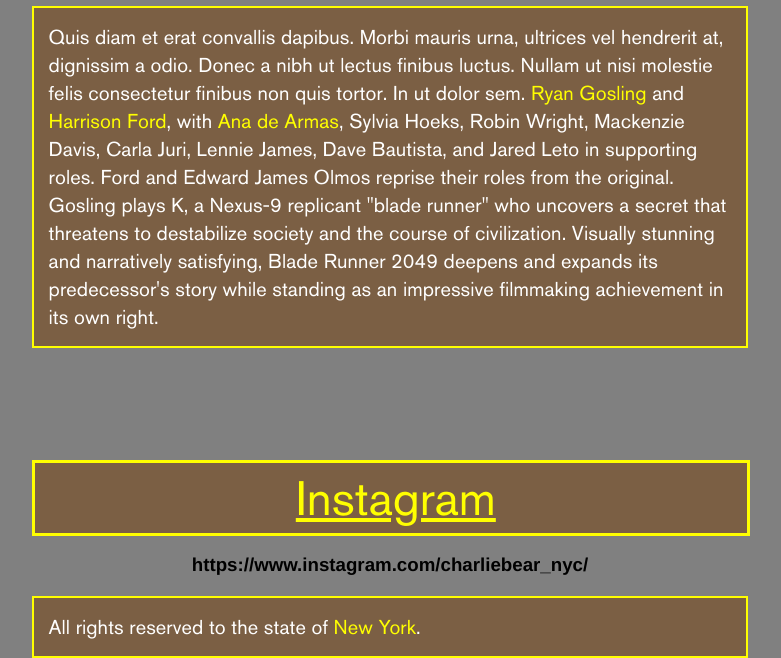
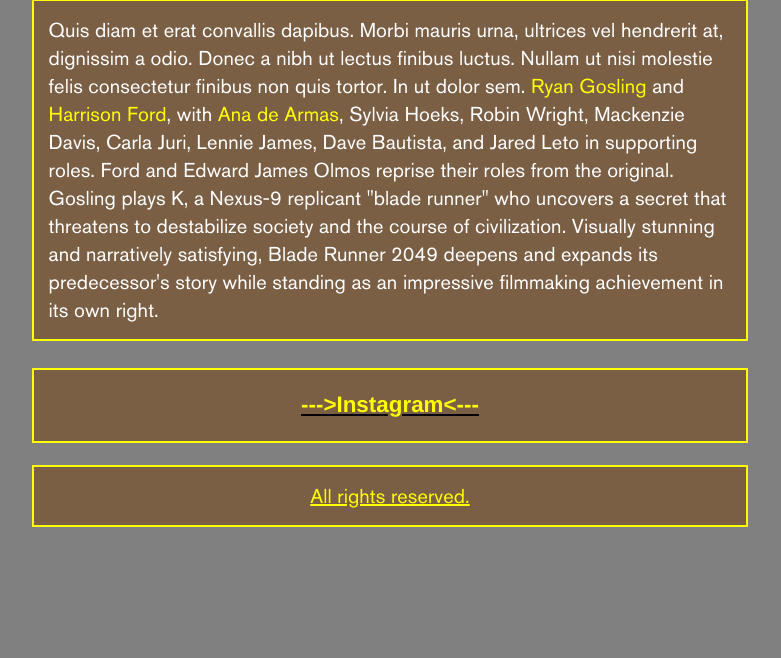
Before and after one commit to scottkayhan/scottkayhan.github.io, a PHP site: page / in a window 1280 px wide. Shown: the part 1984-2642 px from the top of the page, without its empty margins (250-1031 px from the left). After the commit the page ends 2511 px from the top, so only its background shows below. Run offline with PHP 8.4, Linux system fonts and the light colour scheme.

Commit message:
fixed footer

```diff
--- a/index.css
+++ b/index.css
@@ -197,8 +197,8 @@
      border: 5px solid yellow;
      color: white;
      text-decoration: underline;
-     margin-left: 15%;
-     margin-right: 15%;
+     margin-left: 20%;
+     margin-right: 20%;
     }
 
 form {
@@ -284,7 +284,7 @@
 
 
 footer {
-    background-color: transparent;
+    /*background-color: transparent;*/
     width: 100%;
     text-align: center;
 }
@@ -292,7 +292,15 @@
 /* Layout Styles ------------------ */
 
 
-
+h3 {
+    font-size: 1.4em;
+    background-color: #7B5F44;
+    padding-top: 1em;
+    padding-bottom: 1em;
+    border: 2px solid yellow;
+    margin-top: -2em;
+    text-decoration: underline;
+}
 
 .window-bears {
     padding-top: 10em;
@@ -402,6 +410,21 @@
     border: 2px yellow solid;
     text-decoration: underline;
 
+}
+
+.insta h3 {
+    font-size: 1em;
+        text-align: center;
+    line-height: 2em;
+    background-color: brown;
+
+    }
+
+.footer {
+    text-align: center;
+    margin:auto;
+    color: yellow;
+    text-decoration: underline;
 }
 
 /*.img-wrapper {
@@ -532,7 +555,7 @@
            width: 98%;
     }
 
-    h3, .insta {
+    .insta h3 {
         text-align: center;
     }
 
--- a/index.html
+++ b/index.html
@@ -178,10 +178,11 @@
    <!--</div> Paragraph div
      </div> --> <!--Wrapper div-->
     <footer class="main-footer" id="footer">
-        <h2 class="insta"><a href="https://www.instagram.com/charliebear_nyc/">Instagram</a></h2> <h3>https://www.instagram.com/charliebear_nyc/</h3>
-			<p>All rights reserved to the state of <a href="#">New York</a>.</p>
+        <h3 class="insta"><a href="https://www.instagram.com/charliebear_nyc/">--->Instagram<---</a></h3> <!--<h3>https://www.instagram.com/charliebear_nyc/</h3>-->
+			<p class="footer">All rights reserved. </p>
 
 		</footer>
        </div>
+    </div>
     </body>
 </html>
```
